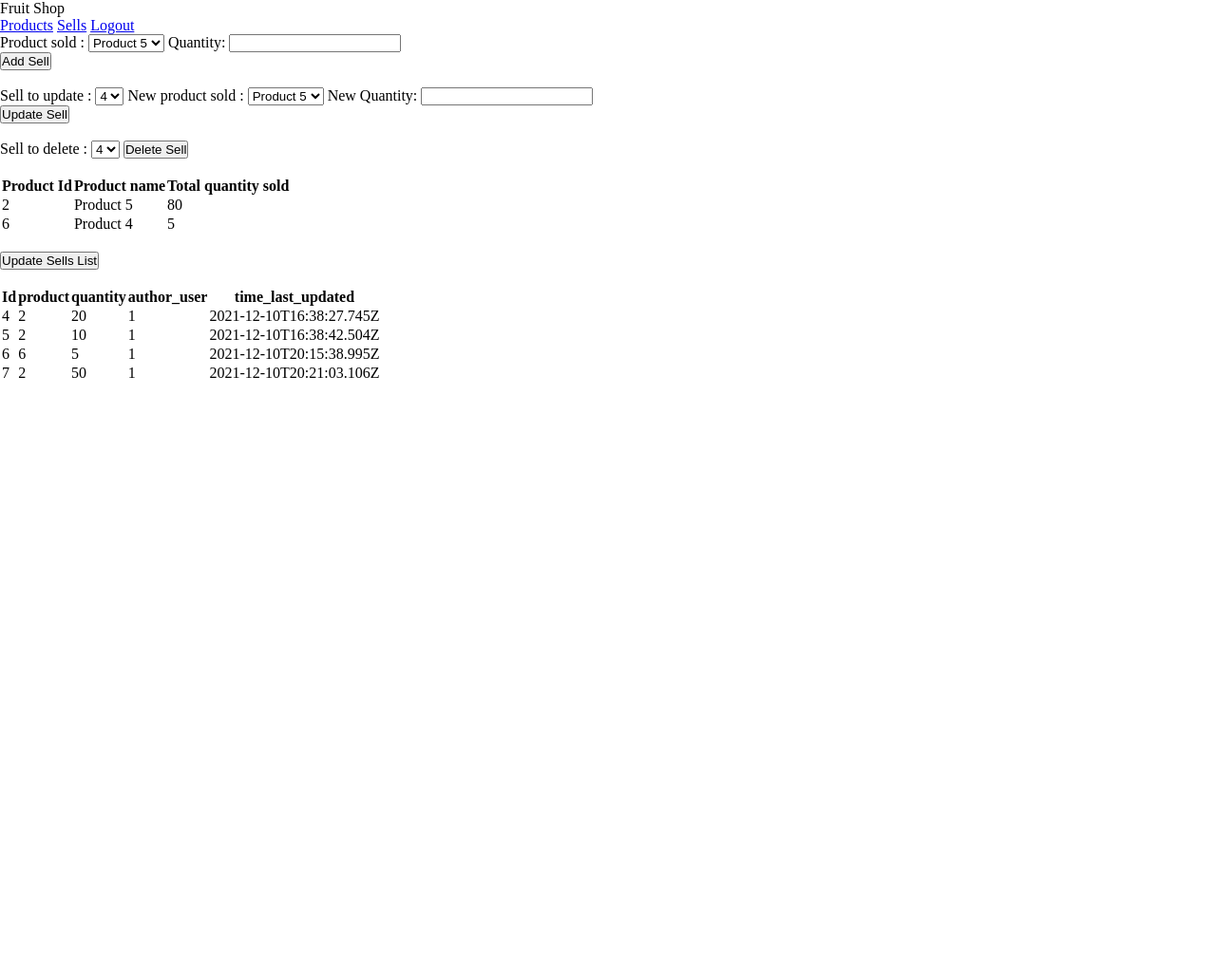
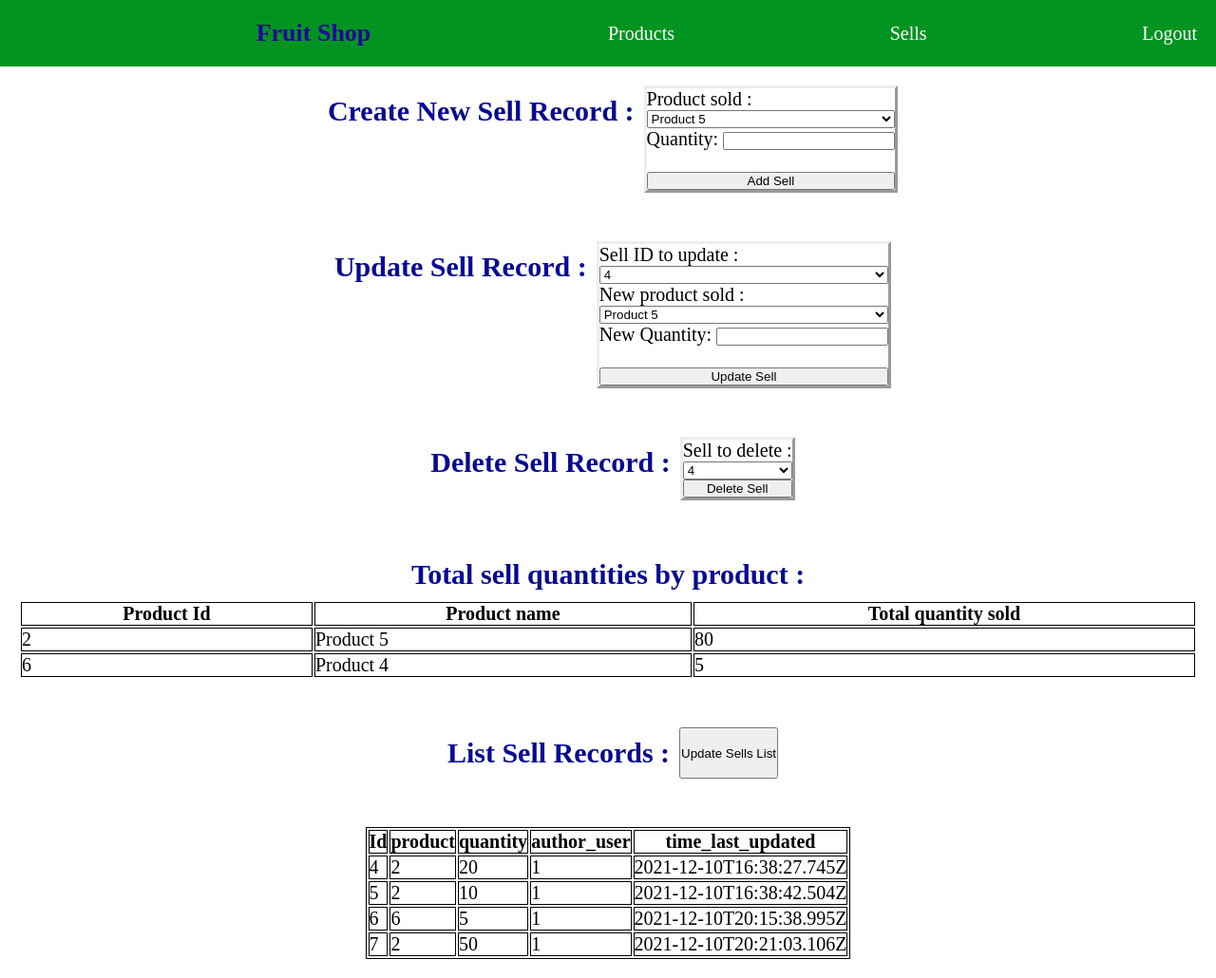
Before and after one commit to FortranVBA/MediaTree, a Django app: page /sells/index/ in a window 1280 px wide. Shown: the whole page at 95% size. Before the commit the page ends 398 px from the top, so only its background shows below. Run offline with Django 3.2, Linux system fonts and the light colour scheme; a user stored in the database is signed in; data comes from the database, SQL or seed files in the repository; both versions use the stored data as it was after the commit.

Commit message:
css implementation to templates

```diff
--- a/products/models.py
+++ b/products/models.py
@@ -9,7 +9,7 @@ from django.conf import settings
 class Product(models.Model):
     """Product model."""
 
-    name = models.CharField(max_length=128)
+    name = models.CharField(max_length=128, blank=False)
     description = models.TextField(max_length=8192, blank=True)
     author_user = models.ForeignKey(
         to=settings.AUTH_USER_MODEL, on_delete=models.CASCADE
--- a/products/static/js/products.js
+++ b/products/static/js/products.js
@@ -60,6 +60,7 @@ function submit_add_product(event) {
     productName = document.getElementById('product_name_field').value;
     productDescription = document.getElementById('product_description_field').value;
 
+    if (productName != "") {
         body = {
             name: productName,
             description: productDescription,
@@ -67,6 +68,9 @@ function submit_add_product(event) {
         apiCall = [api, body];
 
         postUrl(apiCall, productCreationSuccess);
+    } else {
+        alert("Error : Product name cannot be blank.");
+    }
 }
 
 function submit_update_product(event) {
--- a/products/views.py
+++ b/products/views.py
@@ -8,6 +8,7 @@ from django.core.serializers import serialize
 from django.http import HttpResponse
 from .models import Product
 import json
+
 
 # Create your views here.
 @login_required
@@ -71,7 +72,7 @@ def API_products_update_delete_view(request, product):
 
             if body["name"]:
                 product_content.name = body["name"]
-            product_content.description = body["name"]
+            product_content.description = body["description"]
             product_content.author_user = request.user
 
             product_content.save()
--- a/sells/templates/sells/sells.html
+++ b/sells/templates/sells/sells.html
@@ -3,6 +3,7 @@
 {% block content %}
 
 <div class=container_button_add_sell>
+    <div class=container_sell_title> Create New Sell Record : </div>
     <form id="add_sell_form" onsubmit="submit_add_sell(event);">{% csrf_token %}
         <label for="product_name_add_sell"> Product sold :</label>
         <select name="product_name_add_sell" id="product_name_add_sell">
@@ -10,7 +11,7 @@
             <option value="{{product.pk}}">{{product.name}}</option>
             {% endfor %}
         </select>
-        <label>Quantity: <input type="number" id="sell_quantity_field"></label><br>
+        <label>Quantity: <input type="number" id="sell_quantity_field" min="0"></label><br>
         <input type="submit" value="Add Sell">
     </form>
 </div>
@@ -18,8 +19,9 @@
 <br>
 
 <div class=container_button_update_sell>
+    <div class=container_sell_title> Update Sell Record : </div>
     <form id="update_sell_form" onsubmit="submit_update_sell(event);">{% csrf_token %}
-        <label for="sell_name_selector_update">Sell to update :</label>
+        <label for="sell_name_selector_update">Sell ID to update :</label>
         <select name="sell_name_selector_update" id="sell_name_selector_update">
             {% for sell in sells %}
             <option value="{{sell.pk}}">{{sell.pk}}</option>
@@ -32,7 +34,7 @@
             <option value="{{product.pk}}">{{product.name}}</option>
             {% endfor %}
         </select>
-        <label>New Quantity: <input type="number" id="sell_quantity_update_field"></label><br>
+        <label>New Quantity: <input type="number" id="sell_quantity_update_field" min="0"></label><br>
 
         <input type="submit" value="Update Sell">
     </form>
@@ -41,6 +43,7 @@
 <br>
 
 <div class=container_button_delete_sell>
+    <div class=container_sell_title> Delete Sell Record : </div>
     <form id="delete_sell_form" onsubmit="submit_delete_sell(event);">{% csrf_token %}
         <label for="sell_name_selector_delete">Sell to delete :</label>
         <select name="sell_name_selector_delete" id="sell_name_selector_delete">
@@ -55,8 +58,9 @@
 
 <br>
 
+
 <div class=container_total_sells>
-
+    <div class=container_sell_title> Total sell quantities by product : </div>
     <table>
         <tr>
             <th>Product Id</th>
@@ -77,6 +81,7 @@
 <br>
 
 <div class=container_button_list_sell>
+    <div class=container_sell_title> List Sell Records : </div>
     <button type="button" id="button_list_sell" onClick="window.location.reload();">Update Sells List</button>
 </div>
 
--- a/settings/static/css/style.css
+++ b/settings/static/css/style.css
@@ -4,3 +4,60 @@
     margin: 0;
     padding: 0;
 }
+
+html {
+    font-size: 62.5%;
+}
+
+h1{
+    font-size: 2.6rem;
+}
+
+h2{
+    font-size: 4.8rem;
+}
+
+h3{
+    font-size: 3rem;
+}
+
+h4, h5{
+    font-size: 2.8rem;
+}
+
+li{
+    font-size: 2rem;
+	list-style-type: none;
+}
+
+p{
+    font-size: 1.5rem;
+    display: flex;
+    justify-content: center;
+    padding-bottom: 2rem;
+    flex-direction: column;
+    text-align:center;
+}
+
+.messages{
+    font-size: 3rem;
+    display: flex;
+    justify-content: center;
+    padding: 2rem;
+    color:rgb(238, 12, 31);
+}
+
+a{
+    color:darkblue;
+    text-decoration: none;
+}
+
+.content_nav a:link{
+    color: white;
+    font-size: 2rem;
+}
+
+.content_nav a:visited{
+    color: white;
+    font-size: 2rem;
+}
--- /dev/null
+++ b/settings/static/css/style_header.css
@@ -0,0 +1,16 @@
+
+.main-head{
+    background: #019421;
+    background-size: 100vw 20vh;
+    color: #ffffff;
+    align-items: center;
+    padding: 2rem;
+    display: flex;
+    justify-content: center;
+}
+
+.main_title{
+    font-size: 2.6rem;
+    font-weight: bold;
+    color: #26059c;
+}
--- /dev/null
+++ b/settings/static/css/style_headernav.css
@@ -0,0 +1,27 @@
+
+.main-head{
+    background-size: 100vw 20vh;
+    color: #ffffff;
+    align-items: center;
+    padding: 2rem;
+    display: flex;
+    justify-content: space-around;
+}
+
+.main_title{
+    font-size: 2.6rem;
+    font-weight: bold;
+    color: #26059c;
+}
+
+.content_title{
+    flex: 1;
+    display: flex;
+    justify-content: center;
+}
+
+.content_nav{
+    flex: 1;
+    display: flex;
+    justify-content: space-between;
+}
--- /dev/null
+++ b/settings/static/css/style_product.css
@@ -0,0 +1,28 @@
+
+.container_button_add_product, .container_button_update_product, .container_button_delete_product, .container_button_list_product, .container_button_product_table{
+    display: flex;
+    justify-content: center;
+    padding: 2rem;
+}
+
+#add_product_form, #update_product_form, #delete_product_form{
+    font-size: 2rem;
+    display: flex;
+    justify-content: center;
+    flex-direction: column;
+    border-style: outset;
+}
+
+#table_product, th, td{
+    font-size: 2rem;
+    border: 1px solid black;
+}
+
+.container_title{
+    display: flex;
+    justify-content: center;
+    padding: 1rem;
+    font-size: 3rem;
+    color: rgb(7, 10, 145);
+    font-weight: bold;
+}
--- /dev/null
+++ b/settings/static/css/style_sell.css
@@ -0,0 +1,35 @@
+
+.container_button_add_sell, .container_button_update_sell, .container_button_delete_sell, .container_button_list_sell, .container_button_sell_table{
+    display: flex;
+    justify-content: center;
+    padding: 2rem;
+}
+
+.container_total_sells{
+    display: flex;
+    justify-content: center;
+    padding: 2rem;
+    flex-direction: column;
+}
+
+#add_sell_form, #update_sell_form, #delete_sell_form{
+    font-size: 2rem;
+    display: flex;
+    justify-content: center;
+    flex-direction: column;
+    border-style: outset;
+}
+
+#table_sell, th, td{
+    font-size: 2rem;
+    border: 1px solid black;
+}
+
+.container_sell_title{
+    display: flex;
+    justify-content: center;
+    padding: 1rem;
+    font-size: 3rem;
+    color: rgb(7, 10, 145);
+    font-weight: bold;
+}
--- a/settings/templates/base/base.html
+++ b/settings/templates/base/base.html
@@ -13,7 +13,12 @@
 
 
     {% load static %}
+    <link rel="stylesheet" type="text/css" href="{% static '/css/style_header.css' %}" />
+    <link rel="stylesheet" type="text/css" href="{% static '/css/style_headernav.css' %}" />
+    <link rel="stylesheet" type="text/css" href="{% static '/css/style_product.css' %}" />
+    <link rel="stylesheet" type="text/css" href="{% static '/css/style_sell.css' %}" />
     <link rel="stylesheet" type="text/css" href="{% static '/css/style.css' %}" />
+
 
 </head>
 
--- a/settings/templates/base/base_login.html
+++ b/settings/templates/base/base_login.html
@@ -10,6 +10,12 @@
     <meta name="author" content="">
 
     <title>Fruit Shop</title>
+
+    {% load static %}
+    <link rel="stylesheet" type="text/css" href="{% static '/css/style_header.css' %}" />
+    <link rel="stylesheet" type="text/css" href="{% static '/css/style_login.css' %}" />
+    <link rel="stylesheet" type="text/css" href="{% static '/css/style.css' %}" />
+
 
 </head>
 
--- a/users/templates/users/login.html
+++ b/users/templates/users/login.html
@@ -13,12 +13,12 @@
 <div class="container_login">
     <div class="block_login">
         <div class="block_title">
-            Login
+            Enter your logins
         </div>
         <div class="block_content">
             <form method="post">{% csrf_token %}
                 {{ form.as_p }}
-                <div class="button_right">
+                <div class="button_login_container">
                     <input type="submit" value="Login">
                 </div>
             </form>
--- a/users/views.py
+++ b/users/views.py
@@ -37,7 +37,7 @@ def get_login_view(request):
                 messages.add_message(
                     request,
                     messages.INFO,
-                    "Name / password not matching",
+                    "Error : Name / password not matching",
                 )
 
     context = {"form": form_login}
```
Also changed, not shown: products/templates/products/products.html (+6 -4 lines), settings/static/css/style_login.css (added, +32 -0 lines), db.sqlite3. Lines whose indentation alone changed are shown as unchanged.
